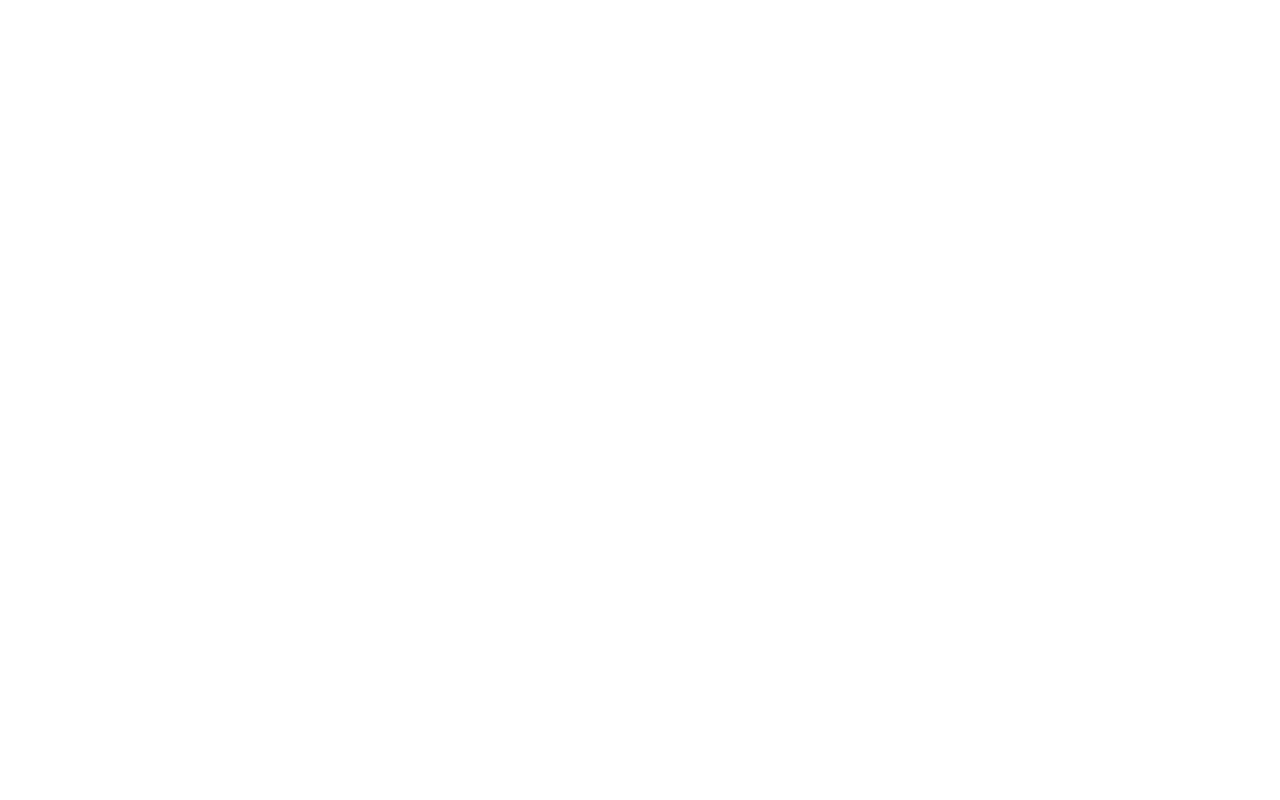
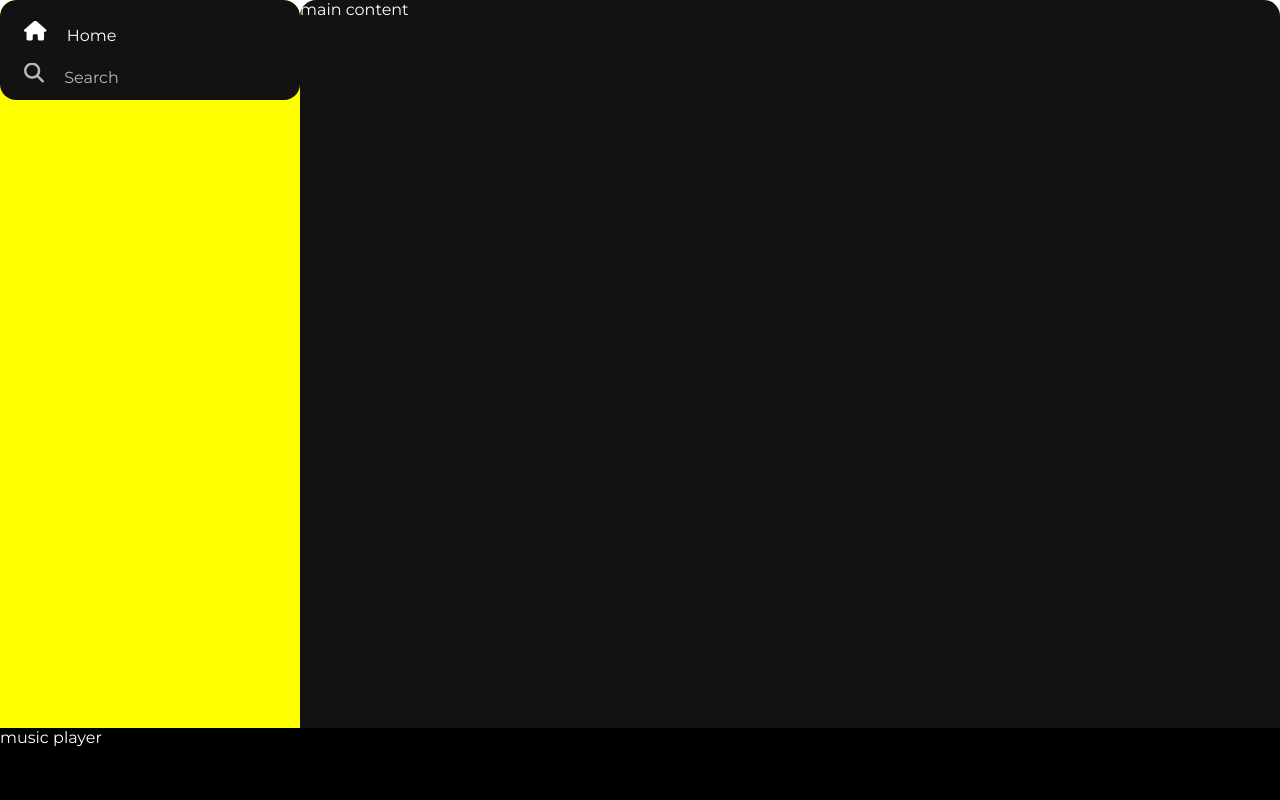
Before and after one commit to lambodarbag/Spotify-clone, a plain HTML site: page index.html in a window 1280 px wide. Drawn offline with Linux system fonts and the light colour scheme.

Commit message:
Nav section updated

```diff
--- a/index.html
+++ b/index.html
@@ -3,9 +3,32 @@
 <head>
     <meta charset="UTF-8">
     <meta name="viewport" content="width=device-width, initial-scale=1.0">
-    <title>Spotify Clone</title>
+    <link rel="stylesheet" href="https://cdnjs.cloudflare.com/ajax/libs/font-awesome/6.5.1/css/all.min.css" integrity="sha512-DTOQO9RWCH3ppGqcWaEA1BIZOC6xxalwEsw9c2QQeAIftl+Vegovlnee1c9QX4TctnWMn13TZye+giMm8e2LwA==" crossorigin="anonymous" referrerpolicy="no-referrer" />
+    <link rel="icon" href="./assets/logo (1).png">
+    <title>Spotify - Web Player: Music for everyone</title>
+    <link rel="stylesheet" href="style.css">
+    <link rel="preconnect" href="https://fonts.googleapis.com">
+<link rel="preconnect" href="https://fonts.gstatic.com" crossorigin>
+<link href="https://fonts.googleapis.com/css2?family=Montserrat:ital,wght@0,100..900;1,100..900&display=swap" rel="stylesheet">
 </head>
 <body>
+    <div class="main">
+        <div class="sidebar">
+            <div class="nav">
+                <div class="nav-option" style="opacity: 1;">
+                    <i class="fa-solid fa-house"></i>
+                    <a href="#">Home</a>
+                </div>
+                <div class="nav-option">
+                    <i class="fa-solid fa-magnifying-glass"></i>
+                    <a href="#">Search</a>
+                </div>
+            </div>
+            <div class="library"></div>
+        </div>
+        <div class="main-content">main content</div>
+        <div class="music-player">music player</div>
+    </div>
 
 </body>
 </html>
--- /dev/null
+++ b/style.css
@@ -0,0 +1,71 @@
+*{
+    margin: 0;
+    padding: 0;
+    box-sizing: border-box;
+    color: white;
+    overflow: hidden;
+}
+
+body {
+    width: 100%;
+    height: 100%;
+    font-family: "Montserrat", sans-serif;
+}
+
+.main {
+    display: flex;
+    height: 100vh;
+}
+
+.sidebar {
+    background-color: yellow;
+    width: 300px;
+    border-radius: 1rem; /* 1rem = 16px*/
+}
+
+.main-content {
+    background-color: #121212;
+    flex: 1;
+    border-radius: 1rem;
+    overflow: auto;
+}
+
+.music-player {
+    background-color:  black;
+    position: fixed;
+    bottom: 0;
+    width: 100%;
+    height: 72px;
+}
+
+a {
+    text-decoration: none;
+}
+
+.nav {
+    background-color: #121212;
+    border-radius: 1rem;
+    display: flex;
+    flex-direction: column;
+    height: 100px;
+    justify-content: center;
+    padding: 0.5rem 0.75rem;
+}
+
+.nav-option {
+    line-height: 2.5rem;
+    opacity: 0.7;
+    padding: 0.5rem 0.75rem;
+}
+
+.nav-option:hover {
+    opacity: 1;
+}
+.nav-option i {
+    font-size: 1.25rem;
+}
+
+.nav-option a {
+    font-size: 1rem;
+    margin-left: 1rem;
+}
```
